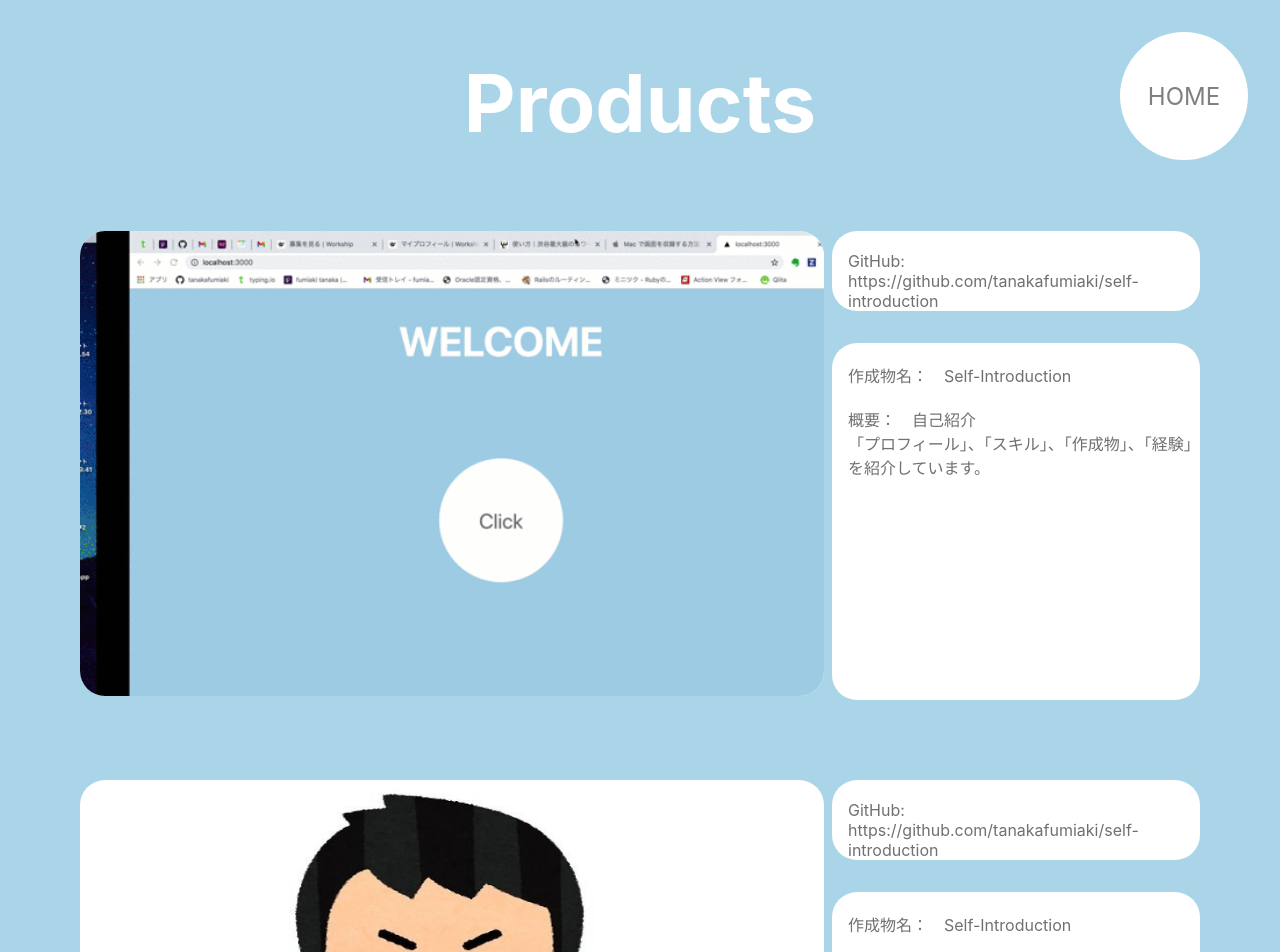
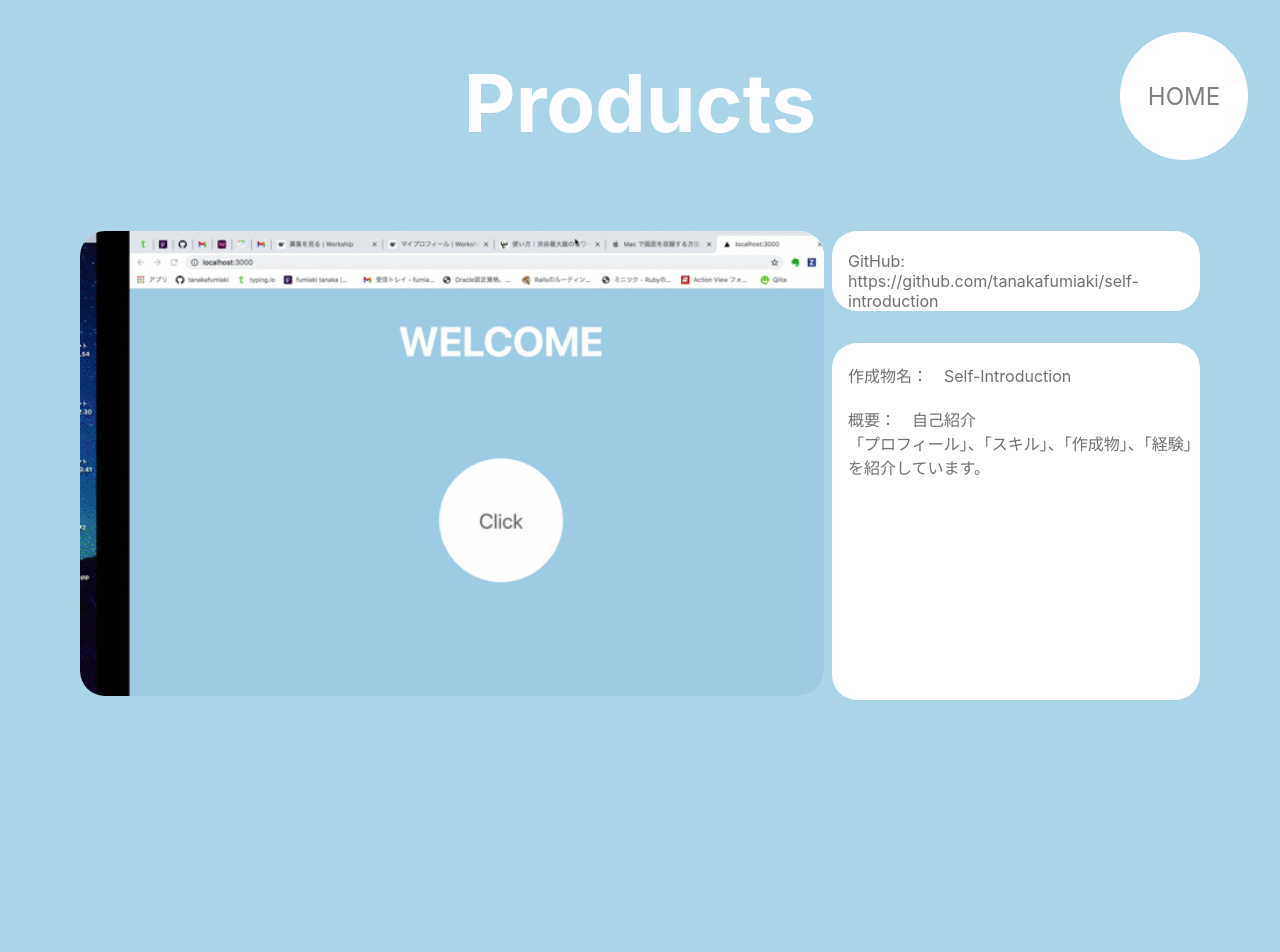
Before and after one commit to tanakafumiaki/self-introduction, a Next.js app: page /products in a window 1280 px wide. Shown: the top 952 px of the page. After the commit the page ends 800 px from the top, so only its background shows below. Built offline with nearby package versions, Linux system fonts and the light colour scheme.

Commit message:
fix_ProductBox_and_ProductImage_about_imageSrc

```diff
--- a/src/components/atoms/ProductImage/index.tsx
+++ b/src/components/atoms/ProductImage/index.tsx
@@ -3,13 +3,13 @@ import React from "react";
 import Image from 'next/image';
 
 interface Props {
-    imageSrc?: string
+    imageSrc: string
     width?: string
     height?: string
     alt?: string
 }
 
-const ImageBox: React.VFC<Props> = ({imageSrc ="/sample.jpg",width="800",height="500",alt= "Picture"}) => {
+const ImageBox: React.VFC<Props> = ({imageSrc,width="800",height="500",alt= "Picture"}) => {
     return (
         <Image
             src={imageSrc}
--- a/src/components/molecules/ProductBox/index.tsx
+++ b/src/components/molecules/ProductBox/index.tsx
@@ -3,7 +3,7 @@ import styles from './style.module.sass';
 import React from "react";
 
 interface Props {
-    imageSrc?: string
+    imageSrc: string
     width?: string
     height?: string
     alt?: string
--- a/src/components/templates/ProductsTemplate/index.tsx
+++ b/src/components/templates/ProductsTemplate/index.tsx
@@ -28,19 +28,6 @@ const ProductsTemplate: React.VFC　= () => {
                     「プロフィール」、「スキル」、「作成物」、「経験」を紹介しています。
                     `}
                 />
-
-                <ProductBox
-                    url={`
-                    GitHub:
-                    https://github.com/tanakafumiaki/self-introduction
-                    `}
-                    outline={`
-                    作成物名：　Self-Introduction
-
-                    概要：　自己紹介
-                    「プロフィール」、「スキル」、「作成物」、「経験」を紹介しています。
-                    `}
-                />
             </main>
         </div>
     )
```
